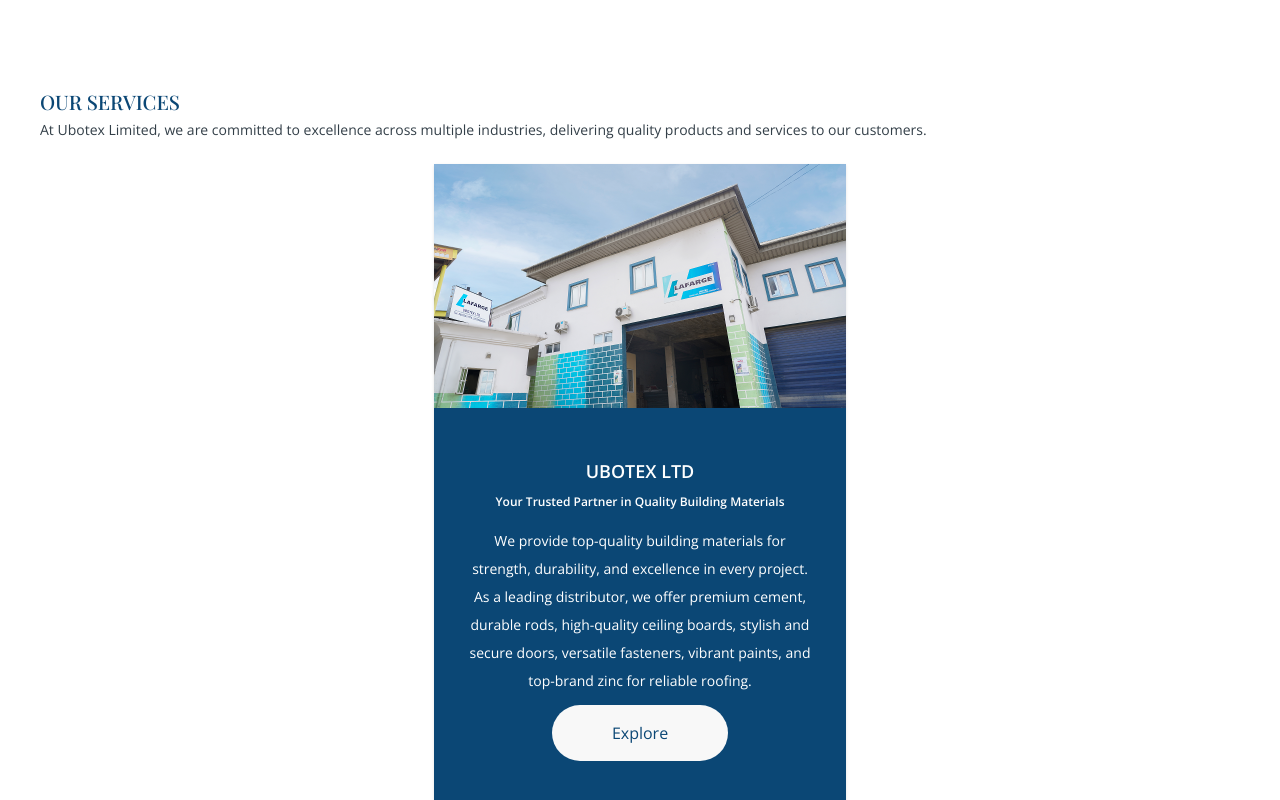
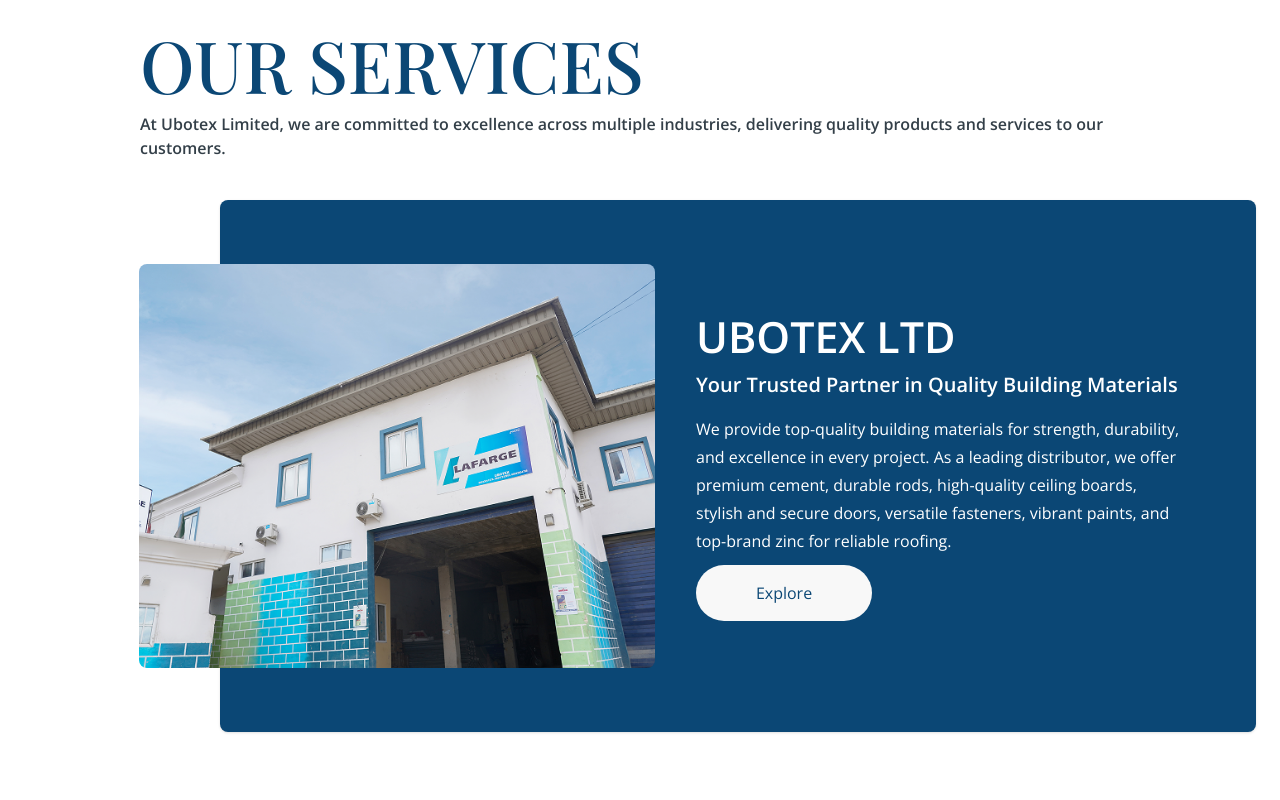
Before and after one commit to liljdot/Ubotex-main, a Next.js app: page / in a window 1280 px wide. Shown: the part 2500-3300 px from the top of the page. Built offline with nearby package versions, Linux system fonts and the light colour scheme; a web font is replaced by a local one.

Commit message:
Enhance ServicesSection layout and styling for improved responsiveness and readability

```diff
--- a/src/app/components/home/ServicesSection.tsx
+++ b/src/app/components/home/ServicesSection.tsx
@@ -23,17 +23,31 @@
 const BusinessCard: React.FC<BusinessCardProps> = ({ image, title, phrase, content, to, textColorClassName, bgColorClassName }) => {
 
     return (
-        <div className="card bg-base-100 w-full max-w-103 rounded-none shadow-sm">
+        <div className={`card md:card-side ${bgColorClassName ? bgColorClassName : "bg-primary"} w-full md:w-180 lg:w-220 xl:w-259 max-w-103 md:max-w-180 lg:max-w-220 xl:max-w-259 md:h-93 lg:h-114 xl:h-133 md:items-center rounded-none md:rounded-lg shadow-sm md:left-[8%]`}>
+            {/* mobile only  */}
+            <div className="md:hidden">
                 <figure className="relative w-full">
                     <Image
                         src={image}
                         alt="Our businesses"
                     />
                 </figure>
-            <div className={`${bgColorClassName ? bgColorClassName : "bg-primary"} text-neutral text-center flex flex-col items-center px-8 py-12.5 ${openSans.className}`}>
-                <h2 className="card-title font-semibold">{title}</h2>
-                <h3 className="text-[0.75rem] font-semibold pt-2">{phrase}</h3>
-                <p className="text-sm/7 pt-4">{content}</p>
+            </div>
+
+            {/* hidden on mobile  */}
+            <div className="hidden md:block relative md:w-70 lg:w-86 xl:w-101 h-full">
+                <figure className="absolute top-[50%] -translate-y-[50%] -left-[20%] md:w-90 lg:w-111 xl:w-129 md:h-71 lg:h-86 xl:h-101">
+                    <Image
+                        className=" rounded-lg"
+                        src={image}
+                        alt="Our businesses"
+                    />
+                </figure>
+            </div>
+            <div className={`${bgColorClassName ? bgColorClassName : "bg-primary"} md:w-110 lg:w-134 xl:w-158 text-neutral text-center md:text-left flex flex-col items-center md:items-start px-8 md:px-10 lg:px-14 xl:px-18 py-12.5 md:py-0 rounded-lg ${openSans.className}`}>
+                <h2 className="card-title md:text-xl lg:text-3xl xl:text-[43px] font-semibold">{title}</h2>
+                <h3 className="text-[0.75rem] md:text-base lg:text-lg xl:text-xl font-semibold pt-2">{phrase}</h3>
+                <p className="text-sm/7 xl:text-base/7 md:text-left pt-4">{content}</p>
                 <div className="card-actions pt-2.5">
                     <DomainActionButton to={to} className={`${textColorClassName ? textColorClassName : "text-primary"}`}>
                         Explore
@@ -48,14 +62,14 @@
 
     return (
         <>
-            <section className="bg-neutraln flex flex-col pt-15 gap-6">
-                <div className="flex flex-col gap-1 px-10">
-                    <h4 className="text-xl text-primary font-medium">OUR SERVICES</h4>
+            <section className="bg-neutral flex flex-col pt-15 xl:pt-0 gap-6 md:gap-10 md:px-16 lg:px-26 xl:px-35">
+                <div className="flex flex-col gap-1 md:gap-3 px-10 md:px-0">
+                    <h4 className="text-xl md:text-3xl lg:text-5xl xl:text-7xl text-primary font-medium">OUR SERVICES</h4>
 
-                    <p className={"text-sm text-base-content " + openSans.className}>At Ubotex Limited, we are committed to excellence across multiple industries, delivering quality products and services to our customers.</p>
+                    <p className={"text-sm md:text-base md:font-semibold text-base-content " + openSans.className}>At Ubotex Limited, we are committed to excellence across multiple industries, delivering quality products and services to our customers.</p>
                 </div>
 
-                <div className="flex flex-col items-center gap-15">
+                <div className="flex flex-col items-center md:items-start gap-15 md:gap-20">
                     <BusinessCard
                         image={constructionCompanyImage}
                         title="UBOTEX LTD"
```
Lines whose indentation alone changed are shown as unchanged.
